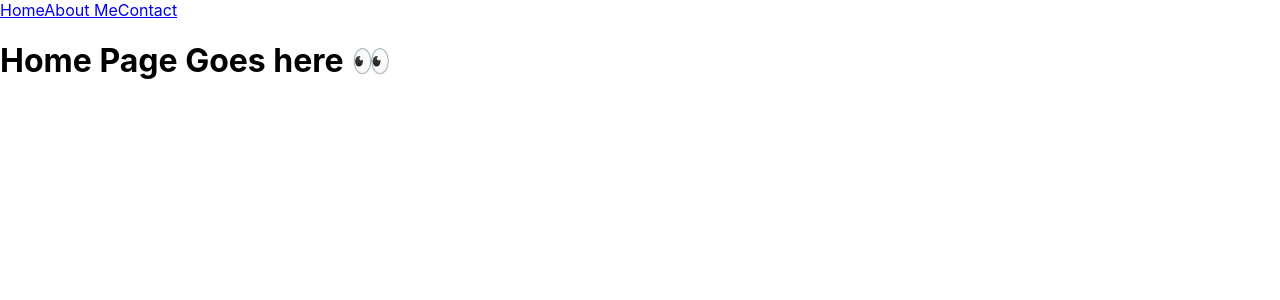
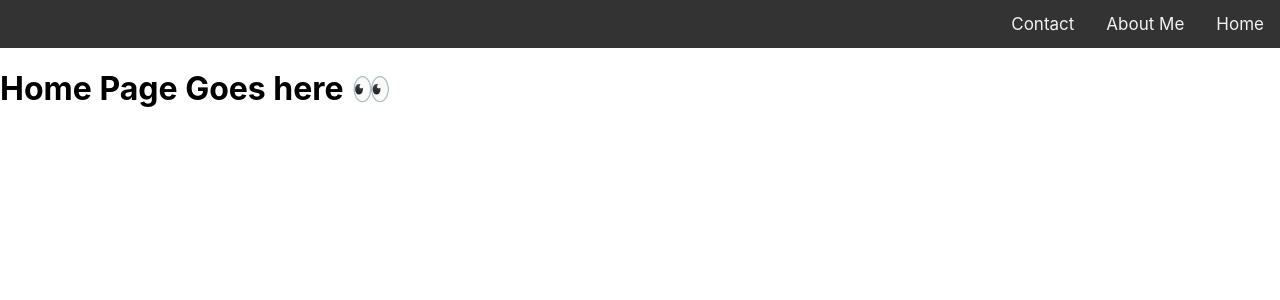
Before and after one commit to sheenasany/portfolio, a React (Create React App) app in the folder client/: page / in a window 1280 px wide. Shown: the top 300 px of the page. Built offline with nearby package versions, Linux system fonts and the light colour scheme.

Commit message:
css to navbar

```diff
--- a/client/src/Components/NavBar.js
+++ b/client/src/Components/NavBar.js
@@ -3,9 +3,11 @@ import {Link} from "react-router-dom"
 function NavBar() {
     return(
         <div>
-            <Link to="/">Home</Link>
-            <Link to="/about">About Me</Link>
-            <Link to="/contact">Contact</Link>
+            <nav>
+                <Link to="/">Home</Link>
+                <Link to="/about">About Me</Link>
+                <Link to="/contact">Contact</Link>
+            </nav>
         </div>
     )
 }
--- a/client/src/index.css
+++ b/client/src/index.css
@@ -11,3 +11,25 @@ code {
   font-family: source-code-pro, Menlo, Monaco, Consolas, 'Courier New',
     monospace;
 }
+
+nav {
+  position: relative;
+  background-color: #333;
+  overflow: hidden;
+}
+
+nav > a {
+  float: right;
+  text-align: center;
+  text-decoration: none;
+  /* text-decoration-color: mediumseagreen; */
+  color: #f2f2f2;
+  padding: 14px 16px;
+  font-size: 17px;
+
+}
+
+nav > a:hover  {
+  background-color: #ddd;
+  color: black;
+}
```
